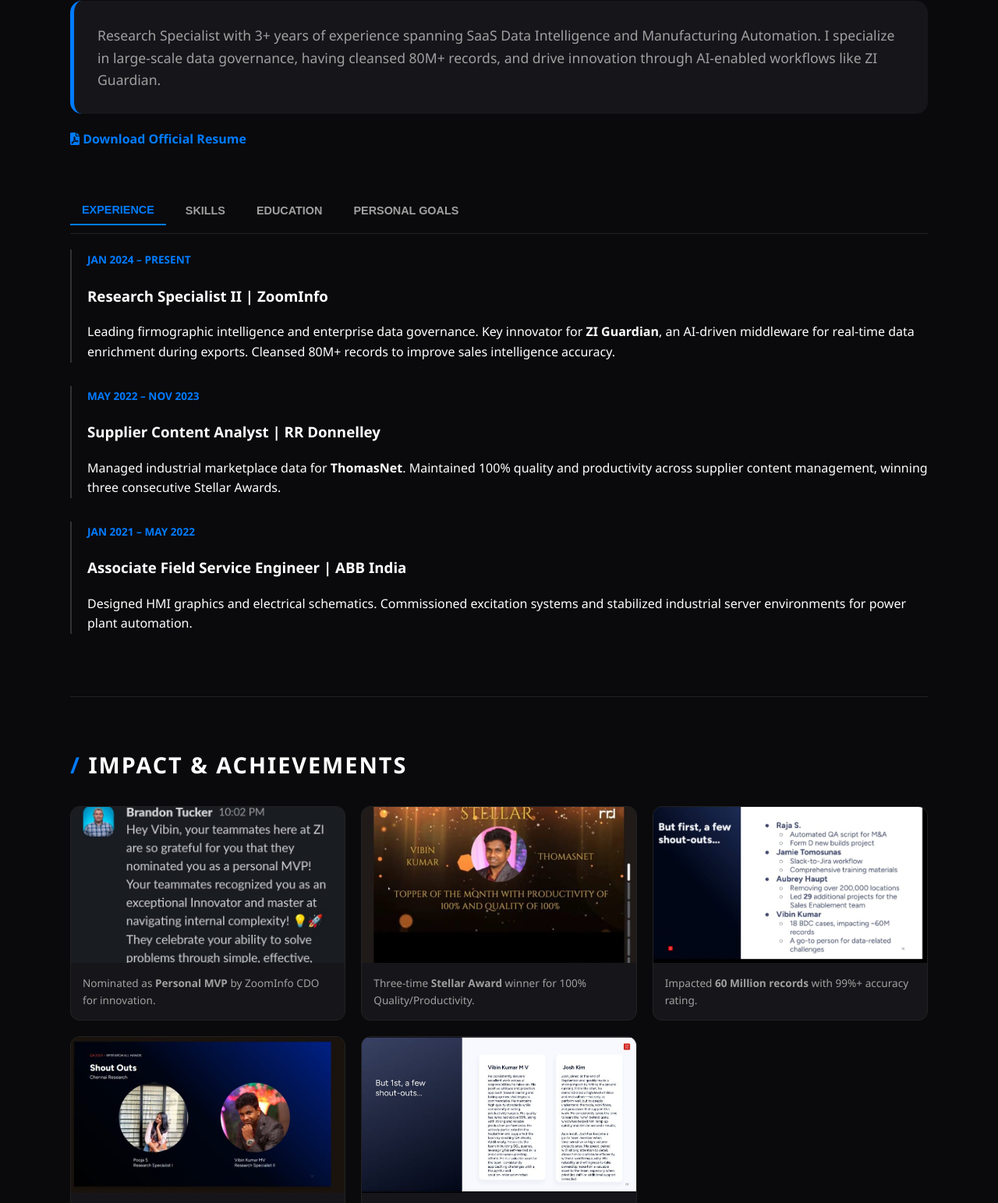
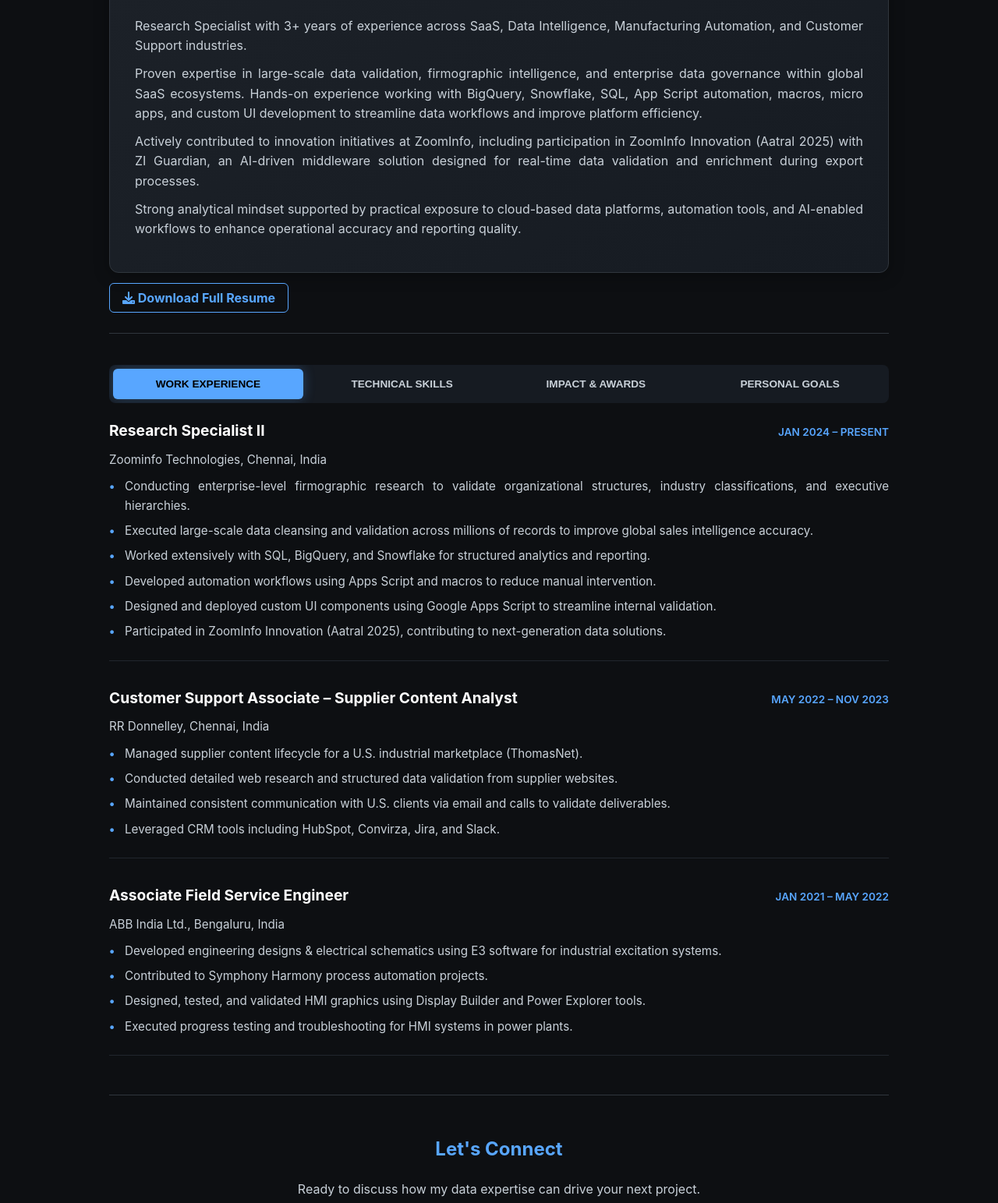
Before and after one commit to Vibin038/vibin-portfolio, a plain HTML site: page index.html in a window 1280 px wide. Shown: the part 171-1714 px from the top of the page at 78% size. Drawn offline with Linux system fonts and the light colour scheme.

Commit message:
Update index.html
Modified with more content

```diff
--- a/index.html
+++ b/index.html
@@ -3,65 +3,105 @@
 <head>
     <meta charset="UTF-8">
     <meta name="viewport" content="width=device-width, initial-scale=1.0">
-    <title>Vibin Kumar M V | Portfolio</title>
+    <title>Vibin Kumar M V | Professional Portfolio</title>
     <link rel="stylesheet" href="https://cdnjs.cloudflare.com/ajax/libs/font-awesome/6.0.0/css/all.min.css">
     <style>
         :root {
-            --bg: #0a0a0c;
-            --card: #16161a;
-            --accent: #007bff;
-            --text: #ffffff;
-            --text-dim: #a0a0a0;
+            --bg: #0d0f12;
+            --card: #161b22;
+            --accent: #58a6ff;
+            --accent-glow: rgba(88, 166, 255, 0.3);
+            --text: #c9d1d9;
+            --text-bright: #ffffff;
+            --border: #30363d;
         }
 
-        body { background-color: var(--bg); color: var(--text); font-family: 'Segoe UI', sans-serif; margin: 0; line-height: 1.6; }
-        .container { max-width: 1100px; margin: 0 auto; padding: 2rem; }
+        body {
+            background-color: var(--bg);
+            color: var(--text);
+            font-family: 'Inter', -apple-system, BlinkMacSystemFont, "Segoe UI", Roboto, sans-serif;
+            margin: 0;
+            line-height: 1.6;
+        }
 
-        /* HEADER & OVERVIEW */
-        header { padding: 60px 0 20px; }
-        h1 { font-size: 3.5rem; margin: 0; font-weight: 800; text-transform: uppercase; line-height: 0.9; }
+        .container { max-width: 1000px; margin: 0 auto; padding: 3rem 1.5rem; }
+
+        /* HEADER */
+        header { border-bottom: 1px solid var(--border); padding-bottom: 2rem; }
+        h1 { font-size: 3rem; margin: 0; color: var(--text-bright); font-weight: 800; letter-spacing: -1px; }
         .accent-text { color: var(--accent); }
-        .overview-box { background: var(--card); padding: 30px; border-radius: 15px; margin-top: 30px; border-left: 5px solid var(--accent); }
-        .overview-box p { margin: 0; color: var(--text-dim); font-size: 1.1rem; }
 
-        /* TAB SYSTEM */
-        .tabs { display: flex; gap: 10px; margin: 40px 0 20px; border-bottom: 1px solid #222; padding-bottom: 10px; overflow-x: auto; }
+        .overview-box {
+            background: linear-gradient(145deg, #1c2128, #161b22);
+            padding: 2rem;
+            border-radius: 12px;
+            margin-top: 1.5rem;
+            border: 1px solid var(--border);
+            box-shadow: 0 4px 20px rgba(0,0,0,0.3);
+        }
+        .overview-box p { margin: 10px 0; font-size: 1rem; color: var(--text); text-align: justify; }
+
+        /* TABS */
+        .tabs {
+            display: flex;
+            gap: 5px;
+            margin: 40px 0 20px;
+            background: #161b22;
+            padding: 5px;
+            border-radius: 8px;
+            overflow-x: auto;
+        }
         .tab-btn {
-            background: none; border: none; color: var(--text-dim);
-            font-size: 0.9rem; font-weight: bold; cursor: pointer;
-            padding: 10px 15px; text-transform: uppercase; transition: 0.3s;
-            white-space: nowrap;
+            background: transparent; border: none; color: var(--text);
+            font-size: 0.85rem; font-weight: 600; cursor: pointer;
+            padding: 12px 20px; border-radius: 6px; text-transform: uppercase;
+            transition: all 0.3s ease; white-space: nowrap; flex: 1;
         }
-        .tab-btn.active { color: var(--accent); border-bottom: 2px solid var(--accent); }
-        .tab-content { display: none; animation: fadeIn 0.5s ease; }
+        .tab-btn:hover { background: #21262d; color: var(--accent); }
+        .tab-btn.active { background: var(--accent); color: #000; box-shadow: 0 0 15px var(--accent-glow); }
+
+        .tab-content { display: none; animation: slideUp 0.4s ease-out; }
         .tab-content.active { display: block; }
 
-        @keyframes fadeIn { from { opacity: 0; transform: translateY(10px); } to { opacity: 1; transform: translateY(0); } }
+        @keyframes slideUp {
+            from { opacity: 0; transform: translateY(15px); }
+            to { opacity: 1; transform: translateY(0); }
+        }
 
-        /* CONTENT CARDS */
-        .grid { display: grid; grid-template-columns: repeat(auto-fit, minmax(300px, 1fr)); gap: 20px; }
-        .card { background: var(--card); padding: 25px; border-radius: 12px; border: 1px solid #222; }
-        .job-card { margin-bottom: 30px; border-left: 2px solid #333; padding-left: 20px; }
-        .job-date { color: var(--accent); font-weight: bold; font-size: 0.85rem; }
-        .skill-list { list-style: none; padding: 0; color: var(--text-dim); font-size: 0.95rem; }
-        .skill-list li { margin-bottom: 8px; }
-        .skill-list li::before { content: "▹"; color: var(--accent); margin-right: 10px; }
+        /* CARDS & LISTS */
+        .card-grid { display: grid; grid-template-columns: repeat(auto-fit, minmax(300px, 1fr)); gap: 1.5rem; }
+        .card {
+            background: var(--card); padding: 1.5rem; border-radius: 10px;
+            border: 1px solid var(--border); transition: transform 0.2s;
+        }
+        .card:hover { border-color: var(--accent); transform: translateY(-3px); }
 
-        /* SEPARATE IMPACT SECTION */
-        .impact-section { margin-top: 80px; padding-top: 40px; border-top: 1px solid #222; }
-        .section-title { font-size: 1.8rem; margin-bottom: 30px; text-transform: uppercase; letter-spacing: 2px; }
-        .recognition-grid { display: grid; grid-template-columns: repeat(auto-fit, minmax(280px, 1fr)); gap: 20px; }
-        .rec-card { background: var(--card); border-radius: 12px; overflow: hidden; border: 1px solid #222; transition: 0.3s; }
-        .rec-card:hover { border-color: var(--accent); transform: translateY(-5px); }
-        .rec-card img { width: 100%; height: 200px; object-fit: cover; display: block; }
-        .rec-content { padding: 15px; font-size: 0.85rem; color: var(--text-dim); }
+        .exp-item { margin-bottom: 2rem; padding-bottom: 1rem; border-bottom: 1px solid #21262d; }
+        .exp-header { display: flex; justify-content: space-between; align-items: baseline; flex-wrap: wrap; margin-bottom: 10px; }
+        .exp-title { font-size: 1.2rem; font-weight: 700; color: var(--text-bright); margin: 0; }
+        .exp-date { font-size: 0.85rem; color: var(--accent); font-weight: 600; }
+        .exp-company { font-size: 0.95rem; color: var(--text-dim); margin-bottom: 10px; display: block; }
 
-        /* CONTACT & FOOTER */
-        .contact-box { background: var(--card); padding: 40px; border-radius: 20px; text-align: center; margin-top: 60px; }
-        .contact-links { display: flex; justify-content: center; gap: 30px; flex-wrap: wrap; margin-top: 20px; }
-        .contact-item { text-decoration: none; color: white; font-size: 0.9rem; }
-        .contact-item i { color: var(--accent); margin-right: 8px; }
-        footer { text-align: center; padding: 40px; color: #444; font-size: 0.8rem; }
+        ul.resume-list { list-style: none; padding: 0; margin: 0; }
+        ul.resume-list li { position: relative; padding-left: 20px; margin-bottom: 8px; font-size: 0.95rem; text-align: justify;}
+        ul.resume-list li::before { content: "•"; color: var(--accent); position: absolute; left: 0; font-weight: bold; }
+
+        /* IMPACT TAB - NEW STYLE */
+        .impact-grid { display: grid; grid-template-columns: repeat(auto-fit, minmax(280px, 1fr)); gap: 1rem; }
+        .impact-card {
+            background: #0d1117; border-radius: 12px; border: 1px solid var(--border); overflow: hidden;
+        }
+        .impact-card img { width: 100%; height: 180px; object-fit: cover; opacity: 0.8; transition: 0.3s; }
+        .impact-card:hover img { opacity: 1; transform: scale(1.05); }
+        .impact-desc { padding: 15px; font-size: 0.85rem; border-top: 1px solid var(--border); }
+
+        /* CONTACT */
+        .contact-section { text-align: center; margin-top: 50px; padding: 30px; border-top: 1px solid var(--border); }
+        .social-links { display: flex; justify-content: center; gap: 25px; margin-top: 20px; }
+        .social-links a { color: var(--text); text-decoration: none; font-size: 1.5rem; transition: 0.3s; }
+        .social-links a:hover { color: var(--accent); }
+
+        footer { text-align: center; padding: 40px; font-size: 0.8rem; color: #8b949e; }
     </style>
 </head>
 <body>
@@ -70,124 +110,163 @@
         <header>
             <h1>Vibin Kumar <span class="accent-text">M V</span></h1>
             <div class="overview-box">
-                <p>Research Specialist with 3+ years of experience spanning SaaS Data Intelligence and Manufacturing Automation. I specialize in large-scale data governance, having cleansed 80M+ records, and drive innovation through AI-enabled workflows like ZI Guardian.</p>
+                <p>Research Specialist with 3+ years of experience across SaaS, Data Intelligence, Manufacturing Automation, and Customer Support industries.</p>
+                <p>Proven expertise in large-scale data validation, firmographic intelligence, and enterprise data governance within global SaaS ecosystems. Hands-on experience working with BigQuery, Snowflake, SQL, App Script automation, macros, micro apps, and custom UI development to streamline data workflows and improve platform efficiency.</p>
+                <p>Actively contributed to innovation initiatives at ZoomInfo, including participation in ZoomInfo Innovation (Aatral 2025) with ZI Guardian, an AI-driven middleware solution designed for real-time data validation and enrichment during export processes.</p>
+                <p>Strong analytical mindset supported by practical exposure to cloud-based data platforms, automation tools, and AI-enabled workflows to enhance operational accuracy and reporting quality.</p>
             </div>
-            <a href="Vibin_Kumar_Resume.pdf" style="display:inline-block; margin-top:20px; color:var(--accent); text-decoration:none; font-weight:bold;" target="_blank">
-                <i class="fas fa-file-pdf"></i> Download Official Resume
-            </a>
+            <div style="margin-top:20px;">
+                <a href="Vibin_Kumar_Resume.pdf" target="_blank" style="color:var(--accent); text-decoration:none; font-weight:bold; border: 1px solid var(--accent); padding: 8px 16px; border-radius: 6px;">
+                    <i class="fas fa-download"></i> Download Full Resume
+                </a>
+            </div>
         </header>
 
         <div class="tabs">
-            <button class="tab-btn active" onclick="openTab(event, 'experience')">Experience</button>
-            <button class="tab-btn" onclick="openTab(event, 'skills')">Skills</button>
-            <button class="tab-btn" onclick="openTab(event, 'education')">Education</button>
+            <button class="tab-btn active" onclick="openTab(event, 'experience')">Work Experience</button>
+            <button class="tab-btn" onclick="openTab(event, 'skills')">Technical Skills</button>
+            <button class="tab-btn" onclick="openTab(event, 'impact')">Impact & Awards</button>
             <button class="tab-btn" onclick="openTab(event, 'milestones')">Personal Goals</button>
         </div>
 
         <div id="experience" class="tab-content active">
-            <div class="job-card">
-                <span class="job-date">JAN 2024 – PRESENT</span>
-                <h3>Research Specialist II | ZoomInfo</h3>
-                <p>Leading firmographic intelligence and enterprise data governance. Key innovator for <strong>ZI Guardian</strong>, an AI-driven middleware for real-time data enrichment during exports. Cleansed 80M+ records to improve sales intelligence accuracy.</p>
+            <div class="exp-item">
+                <div class="exp-header">
+                    <p class="exp-title">Research Specialist II</p>
+                    <span class="exp-date">JAN 2024 – PRESENT</span>
+                </div>
+                <span class="exp-company">Zoominfo Technologies, Chennai, India</span>
+                <ul class="resume-list">
+                    <li>Conducting enterprise-level firmographic research to validate organizational structures, industry classifications, and executive hierarchies.</li>
+                    <li>Executed large-scale data cleansing and validation across millions of records to improve global sales intelligence accuracy.</li>
+                    <li>Worked extensively with SQL, BigQuery, and Snowflake for structured analytics and reporting.</li>
+                    <li>Developed automation workflows using Apps Script and macros to reduce manual intervention.</li>
+                    <li>Designed and deployed custom UI components using Google Apps Script to streamline internal validation.</li>
+                    <li>Participated in ZoomInfo Innovation (Aatral 2025), contributing to next-generation data solutions.</li>
+                </ul>
             </div>
-            <div class="job-card">
-                <span class="job-date">MAY 2022 – NOV 2023</span>
-                <h3>Supplier Content Analyst | RR Donnelley</h3>
-                <p>Managed industrial marketplace data for <strong>ThomasNet</strong>. Maintained 100% quality and productivity across supplier content management, winning three consecutive Stellar Awards.</p>
+
+            <div class="exp-item">
+                <div class="exp-header">
+                    <p class="exp-title">Customer Support Associate – Supplier Content Analyst</p>
+                    <span class="exp-date">MAY 2022 – NOV 2023</span>
+                </div>
+                <span class="exp-company">RR Donnelley, Chennai, India</span>
+                <ul class="resume-list">
+                    <li>Managed supplier content lifecycle for a U.S. industrial marketplace (ThomasNet).</li>
+                    <li>Conducted detailed web research and structured data validation from supplier websites.</li>
+                    <li>Maintained consistent communication with U.S. clients via email and calls to validate deliverables.</li>
+                    <li>Leveraged CRM tools including HubSpot, Convirza, Jira, and Slack.</li>
+                </ul>
             </div>
-            <div class="job-card">
-                <span class="job-date">JAN 2021 – MAY 2022</span>
-                <h3>Associate Field Service Engineer | ABB India</h3>
-                <p>Designed HMI graphics and electrical schematics. Commissioned excitation systems and stabilized industrial server environments for power plant automation.</p>
+
+            <div class="exp-item">
+                <div class="exp-header">
+                    <p class="exp-title">Associate Field Service Engineer</p>
+                    <span class="exp-date">JAN 2021 – MAY 2022</span>
+                </div>
+                <span class="exp-company">ABB India Ltd., Bengaluru, India</span>
+                <ul class="resume-list">
+                    <li>Developed engineering designs & electrical schematics using E3 software for industrial excitation systems.</li>
+                    <li>Contributed to Symphony Harmony process automation projects.</li>
+                    <li>Designed, tested, and validated HMI graphics using Display Builder and Power Explorer tools.</li>
+                    <li>Executed progress testing and troubleshooting for HMI systems in power plants.</li>
+                </ul>
             </div>
         </div>
 
         <div id="skills" class="tab-content">
-            <div class="grid">
+            <div class="card-grid">
                 <div class="card">
-                    <h3>Data Engineering</h3>
-                    <ul class="skill-list">
-                        <li>SQL, Snowflake & BigQuery</li>
-                        <li>Google Apps Script Automation</li>
-                        <li>Advanced Excel VBA Macros</li>
+                    <h3 class="accent-text">Data & Analytics</h3>
+                    <ul class="resume-list">
+                        <li>SQL, BigQuery, Snowflake</li>
+                        <li>Google Apps Script (Automation)</li>
+                        <li>Excel (Macros, Pivot Tables)</li>
+                        <li>Power BI, Data Scraping</li>
                     </ul>
                 </div>
                 <div class="card">
-                    <h3>Platforms & Tools</h3>
-                    <ul class="skill-list">
-                        <li>Salesforce & HubSpot CRM</li>
+                    <h3 class="accent-text">Cloud & CRM</h3>
+                    <ul class="resume-list">
                         <li>AWS SaaS Ecosystem</li>
-                        <li>HMI Design (Symphony Harmony)</li>
+                        <li>Salesforce, HubSpot, Jira</li>
+                        <li>LLM-enabled AI Tools</li>
+                        <li>Micro Apps Development</li>
                     </ul>
+                </div>
+                <div class="card">
+                    <h3 class="accent-text">Automation & Engineering</h3>
+                    <ul class="resume-list">
+                        <li>HMI, Display Builder</li>
+                        <li>E3 Software</li>
+                        <li>Industrial Automation Systems</li>
+                        <li>Excitation Products</li>
+                    </ul>
+                </div>
+            </div>
+            <div class="overview-box" style="margin-top: 20px;">
+                <h3 class="accent-text" style="margin-top:0">Soft Skills</h3>
+                <p>Analytical Thinking | Problem Solving | Attention to Detail | SLA Compliance | Cross-Functional Collaboration | Quality Assurance</p>
+            </div>
+        </div>
+
+        <div id="impact" class="tab-content">
+            <div class="impact-grid">
+                <div class="impact-card">
+                    <img src="mvp.jpeg" alt="ZoomInfo MVP">
+                    <div class="impact-desc">Nominated as <strong>Personal MVP</strong> by CDO for innovation in data solutions.</div>
+                </div>
+                <div class="impact-card">
+                    <img src="stellar.jpeg" alt="Stellar Award">
+                    <div class="impact-desc">Earned three consecutive <strong>Stellar Awards</strong> for 100% Quality & SLA compliance.</div>
+                </div>
+                <div class="impact-card">
+                    <img src="shoutout2.jpeg" alt="Data Records">
+                    <div class="impact-desc">Cleansed <strong>80 Million+</strong> records with 99%+ accuracy rating.</div>
+                </div>
+                <div class="impact-card">
+                    <img src="profile.jpeg" alt="Research All Hands">
+                    <div class="impact-desc">Recognized at <strong>Research All Hands</strong> for operational impact and precision.</div>
+                </div>
+                <div class="impact-card">
+                    <img src="shoutout1.jpeg" alt="Innovation">
+                    <div class="impact-desc">Core contributor to <strong>ZI Guardian</strong> (AI Middleware) initiative at Aatral 2025.</div>
                 </div>
             </div>
         </div>
 
-        <div id="education" class="tab-content">
-            <div class="job-card">
-                <h3>B.Tech in Electrical & Electronics Engineering</h3>
-                <p class="accent-text">SRM Institute of Science and Technology, Chennai</p>
-                <p>Specialized in Power Electronics and Renewable Energy Systems. Developed Bi-Directional Power Converters for Electric Bikes and optimized PV-Battery integration models.</p>
-            </div>
-        </div>
-
         <div id="milestones" class="tab-content">
-            <div class="grid">
+            <div class="card-grid">
                 <div class="card">
-                    <h3>Scuba Diving</h3>
-                    <p>Certified Scuba Diver, demonstrating adaptability and calmness in high-pressure, technical environments.</p>
-                    <a href="scuba.jpeg" target="_blank" style="color:var(--accent); text-decoration:none; font-size:0.8rem;">View Certificate →</a>
+                    <h3 class="accent-text"><i class="fas fa-motorcycle"></i> Ladakh Expedition</h3>
+                    <p>Successfully completed a high-altitude biking journey across the Himalayas, demonstrating endurance and grit.</p>
+                    <a href="ladakh.jpg" target="_blank" style="color:var(--accent); font-size:0.8rem; text-decoration:none;">View Photo →</a>
                 </div>
                 <div class="card">
-                    <h3>Ladakh Expedition</h3>
-                    <p>Conquered the Himalayas on a high-altitude biking journey, proving mental grit and physical endurance.</p>
-                    <a href="ladakh.jpg" target="_blank" style="color:var(--accent); text-decoration:none; font-size:0.8rem;">View Photo →</a>
+                    <h3 class="accent-text"><i class="fas fa-medal"></i> Governor's Award</h3>
+                    <p>Recipient of the Rajapuraskar for excellence in scouting, leadership, and discipline.</p>
+                    <a href="governor-award.jpeg" target="_blank" style="color:var(--accent); font-size:0.8rem; text-decoration:none;">View Certificate →</a>
                 </div>
                 <div class="card">
-                    <h3>Governor's Award</h3>
-                    <p>Recipient of the Rajapuraskar (Governor's Award) for excellence in scouting, leadership, and community service.</p>
-                    <a href="governor-award.jpeg" target="_blank" style="color:var(--accent); text-decoration:none; font-size:0.8rem;">View Certificate →</a>
+                    <h3 class="accent-text"><i class="fas fa-mask"></i> Scuba Diving</h3>
+                    <p>Certified Scuba Diver. Trained for precision and decision-making in challenging environments.</p>
                 </div>
             </div>
         </div>
 
-        <section class="impact-section">
-            <h2 class="section-title"><span class="accent-text">/</span> Impact & Achievements</h2>
-            <div class="recognition-grid">
-                <div class="rec-card">
-                    <img src="mvp.jpeg" alt="MVP Award">
-                    <div class="rec-content">Nominated as <strong>Personal MVP</strong> by ZoomInfo CDO for innovation.</div>
-                </div>
-                <div class="rec-card">
-                    <img src="stellar.jpeg" alt="Stellar Award">
-                    <div class="rec-content">Three-time <strong>Stellar Award</strong> winner for 100% Quality/Productivity.</div>
-                </div>
-                <div class="rec-card">
-                    <img src="shoutout2.jpeg" alt="60M Records">
-                    <div class="rec-content">Impacted <strong>60 Million records</strong> with 99%+ accuracy rating.</div>
-                </div>
-                <div class="rec-card">
-                    <img src="profile.jpeg" alt="All Hands">
-                    <div class="rec-content">Recognized at <strong>Research All Hands</strong> for operational excellence.</div>
-                </div>
-                <div class="rec-card">
-                    <img src="shoutout1.jpeg" alt="Quality Shoutout">
-                    <div class="rec-content">Consistent <strong>100% Quality Score</strong> across 80M+ cleansed records.</div>
-                </div>
-            </div>
-        </section>
-
-        <section class="contact-box">
-            <h2 class="accent-text">Connect with Me</h2>
-            <div class="contact-links">
-                <a href="mailto:vibinkumarmv38@gmail.com" class="contact-item"><i class="fas fa-envelope"></i> vibinkumarmv38@gmail.com</a>
-                <a href="tel:+919789826311" class="contact-item"><i class="fas fa-phone"></i> +91 978 9826 311</a>
-                <a href="https://www.linkedin.com/in/vibin-kumar-m-v-43b140227/" target="_blank" class="contact-item"><i class="fab fa-linkedin"></i> LinkedIn</a>
+        <section class="contact-section">
+            <h2 class="accent-text">Let's Connect</h2>
+            <p>Ready to discuss how my data expertise can drive your next project.</p>
+            <div class="social-links">
+                <a href="mailto:vibinkumarmv38@gmail.com"><i class="fas fa-envelope"></i></a>
+                <a href="https://www.linkedin.com/in/vibin-kumar-m-v-43b140227/" target="_blank"><i class="fab fa-linkedin"></i></a>
+                <a href="tel:+919789826311"><i class="fas fa-phone"></i></a>
             </div>
         </section>
 
         <footer>
-            <p>© 2026 Vibin Kumar M V | Built with Data Intelligence</p>
+            <p>© 2026 Vibin Kumar M V | Research Specialist & Electrical Engineer</p>
         </footer>
     </div>
 
```
